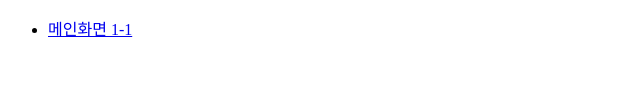
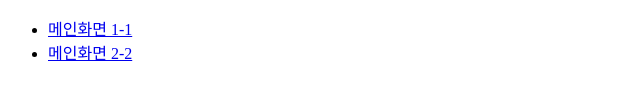
Before and after one commit to ryusy00/2025sscns, a plain HTML site: page index.html in a window 1280 px wide. Shown: the part 508-608 px from the top of the page, without its empty margins (0-640 px from the left). Drawn offline with Linux system fonts and the light colour scheme.

Commit message:
Update index.html

```diff
--- a/index.html
+++ b/index.html
@@ -19,5 +19,5 @@
 <ul>
     <h2>반응형 포함 퍼블리싱 화면(ChatGPT 활용)</h2>
     <li><a href="./Responsive.html">메인화면 1-1</a></li>
-
+    <li><a href="./Responsive2.html">메인화면 2-2</a></li>
 </ul>
```
